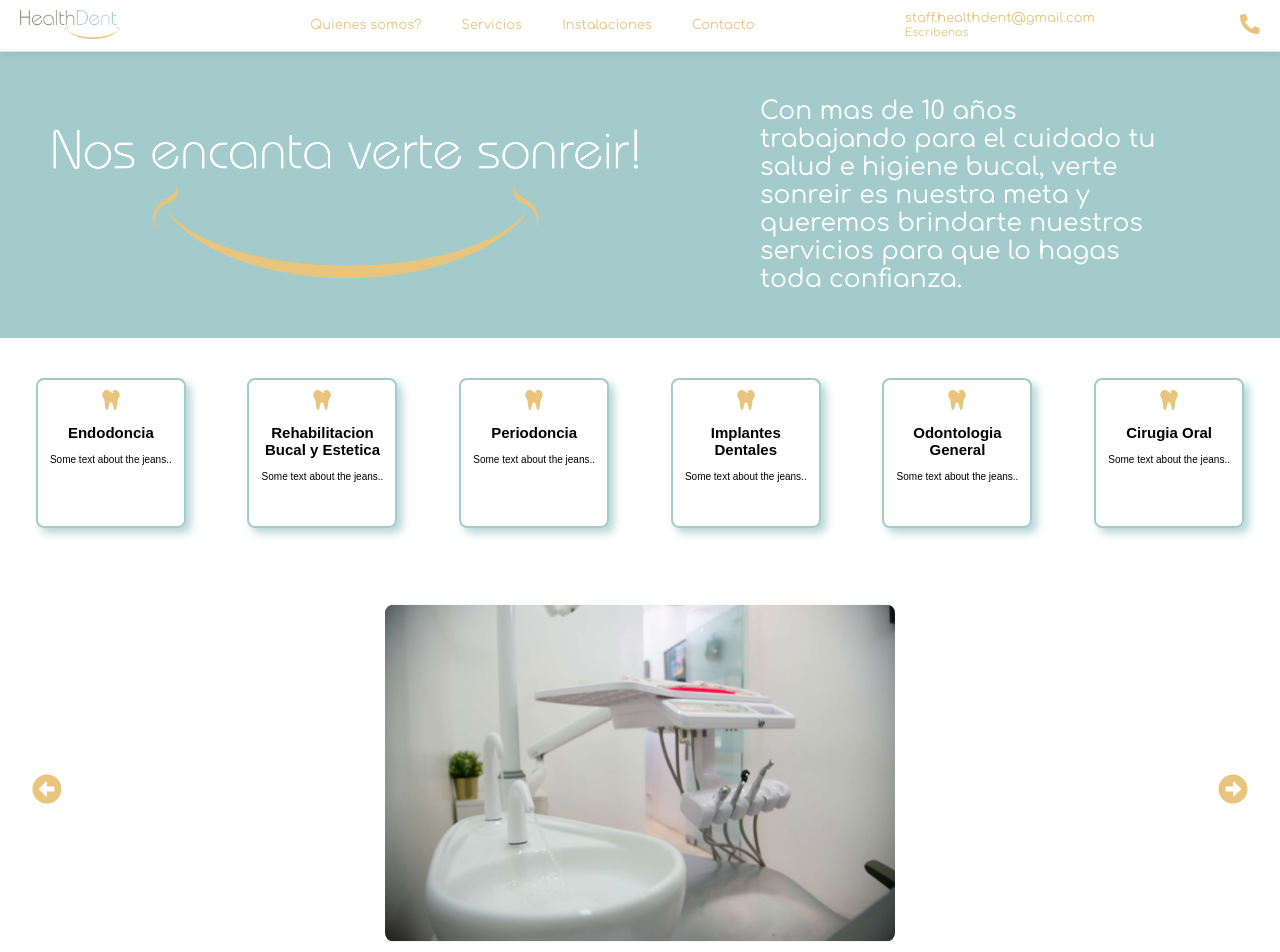
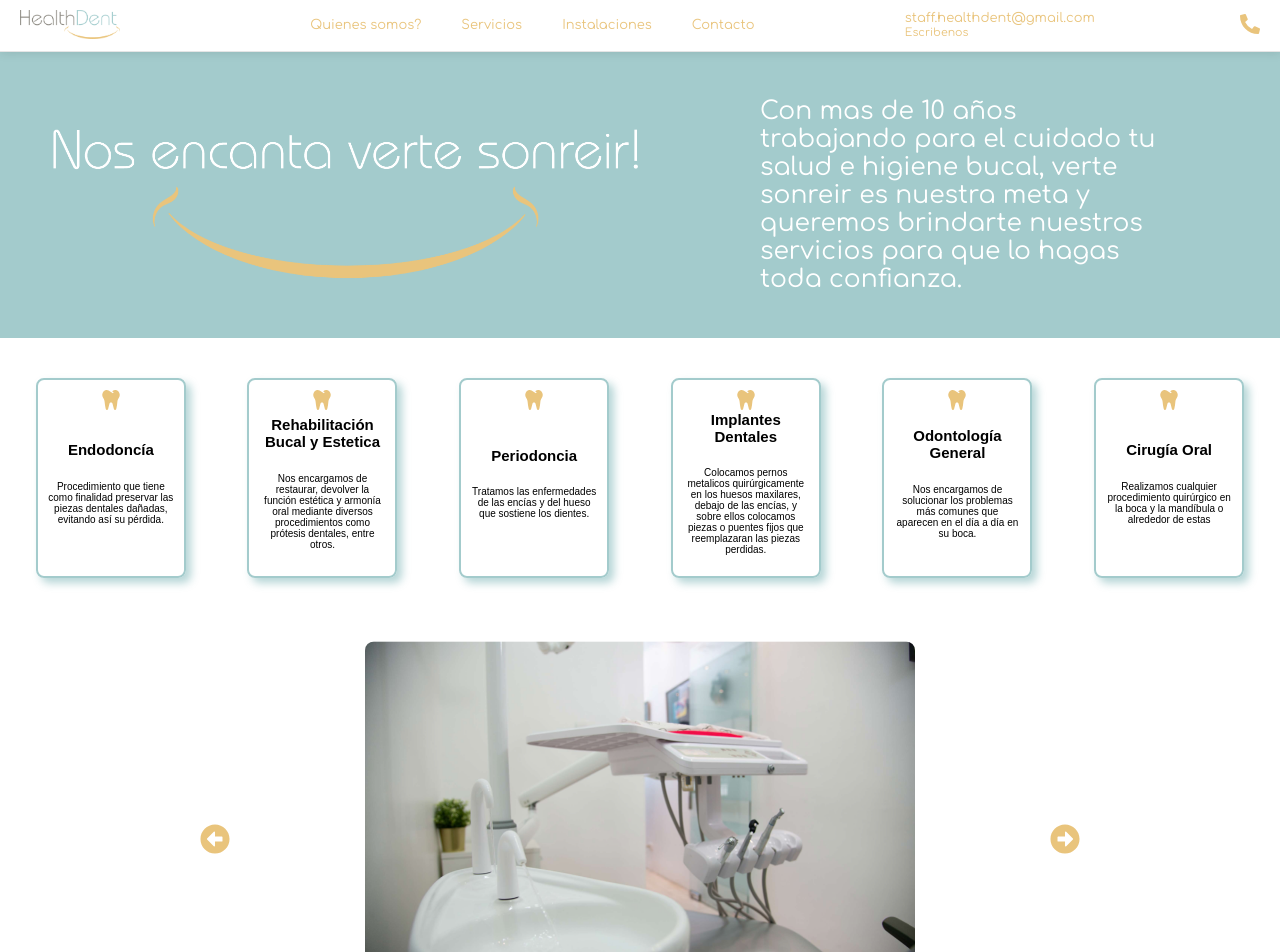
Before and after one commit to efs0-cod3/healthdent, a React (Create React App) app: page / in a window 1280 px wide. Shown: the top 952 px of the page. Built offline with nearby package versions, Linux system fonts and the light colour scheme.

Commit message:
all commits

```diff
--- a/src/App.js
+++ b/src/App.js
@@ -79,12 +79,12 @@ return (
       </main>
 
       <section className='services' id='servicios'>
-        <Services style={ style } title='Endodoncia'/>
-        <Services style={ style } title='Rehabilitacion Bucal y Estetica'/>
-        <Services style={ style } title='Periodoncia'/>
-        <Services style={ style } title='Implantes Dentales'/>
-        <Services style={ style } title='Odontologia General'/>
-        <Services style={ style } title='Cirugia Oral'/>
+        <Services style={ style } service='Endodoncía' description='Procedimiento que tiene como finalidad preservar las piezas dentales dañadas, evitando así su pérdida.' />
+        <Services style={ style } service='Rehabilitación Bucal y Estetica' description='Nos encargamos de restaurar, devolver la función estética y armonía oral mediante diversos procedimientos como prótesis dentales, entre otros.'/>
+        <Services style={ style } service='Periodoncia' description='Tratamos las enfermedades de las encías y del hueso que sostiene los dientes.'/>
+        <Services style={ style } service='Implantes Dentales' description='Colocamos pernos metalicos quirúrgicamente en los huesos maxilares, debajo de las encías, y sobre ellos colocamos piezas o puentes fijos que reemplazaran las piezas perdidas.'/>
+        <Services style={ style } service='Odontología General' description='Nos encargamos de solucionar los problemas más comunes que aparecen en el día a día en su boca.'/>
+        <Services style={ style } service='Cirugía Oral' description='Realizamos cualquier procedimiento quirúrgico en la boca y la mandíbula o alrededor de estas'/>
       </section>
 
 
--- a/src/components/navbar.js
+++ b/src/components/navbar.js
@@ -48,7 +48,7 @@ const MobileNavBar = ({src,style,}) => {
         <li onClick= { ToggleShow } className="link"><a href='#contacto'>Contacto</a></li>
       </ul>
       <div className="mail-div">
-        <p className="mail" >staff.healthdent@gmail.com</p>
+        <a href="mailto:staff.healthdent@gmail.com?subject=Agendar cita" className="mail">staff.healthdent@gmail.com</a><br/>
         <span>Escribenos</span>
       </div>
       <div className='phone'>
--- a/src/components/navlinks.css
+++ b/src/components/navlinks.css
@@ -42,10 +42,10 @@ a:focus {
 .mail-div {
     color: #e9c47c;
     font-size: 1.3rem;
-    cursor: pointer;
 }
 
 .mail {
+    cursor: pointer;
     margin: 0;
 }
 
--- a/src/components/service.css
+++ b/src/components/service.css
@@ -8,5 +8,19 @@
     border: solid 2px rgb(163,203,204);
     border-radius: 8px;
     width: 150px;
-    height: 150px;
+    height: 200px;
+    transform: scale(1);
+    transition: transform .5s ease-out;
 }
+
+.card:hover {
+    transform: scale(1.1);
+    transition: transform .5s ease-in;
+}
+
+.card-text {
+    height: 140px;
+    display: flex;
+    flex-direction: column;
+    justify-content: center;
+}
--- a/src/components/services.js
+++ b/src/components/services.js
@@ -4,13 +4,17 @@ import "./service.css"
 // import { GiTooth, GiAncientScrew } from "react-icons/gi";
 
 
-const  Services = ({style, title}) => {
+const  Services = ({style, service, description}) => {
 
 return (
     <div className="card">
-    <FaTooth style={style}/>
-    <h1>{title}</h1>
-    <p>Some text about the jeans..</p>
+   <div>
+   <FaTooth style={style}/>
+   </div>
+    <div className="card-text">
+    <h1>{service}</h1>
+    <p>{description}</p>
+    </div>
     </div>
 )
 
--- a/src/css/style.css
+++ b/src/css/style.css
@@ -30,7 +30,7 @@
 .right-arrow {
     position: absolute;
     top: 50%;
-    right: 32px;
+    right: 200px;
     font-size: 3rem;
     color: var(--hdyellow);
     cursor: pointer;
@@ -40,7 +40,7 @@
 .left-arrow {
     position: absolute;
     top: 50%;
-    left: 32px;
+    left: 200px;
     font-size: 3rem;
     color: var(--hdyellow);
     cursor: pointer;
@@ -49,14 +49,13 @@
 
 .slide {
     opacity: 0;
-    transition: all 1s ease;
-    display: none;
+    transition: all .5s ease-out;
 }
 
 .slide.front {
     opacity: 1;
-    transition: 1s;
-    transform: scale(1.02);
+    transform: scale(1.1);
+    transition: all .5s ease-in;
     display: block;
 }
 
--- a/src/elements/form.js
+++ b/src/elements/form.js
@@ -14,7 +14,7 @@ const colors = {
 }
 
 const FormVal = styled.form`
-padding: 40px 20px;
+padding: 40px 100px;
 background: ${colors.blueish};
 display: grid;
 grid-template-columns: 1fr 1fr;
@@ -56,7 +56,7 @@ transition: .3 ease all;
 border: 3px solid transparent;
 
 &:focus {
-    border: 3px solid ${colors.border};
+    border: 3px solid ${colors.hdyellow};
     outline: none;
     box-shadow: 3px 0 30px rgba(163,163,163, 0.4)
 }
```
